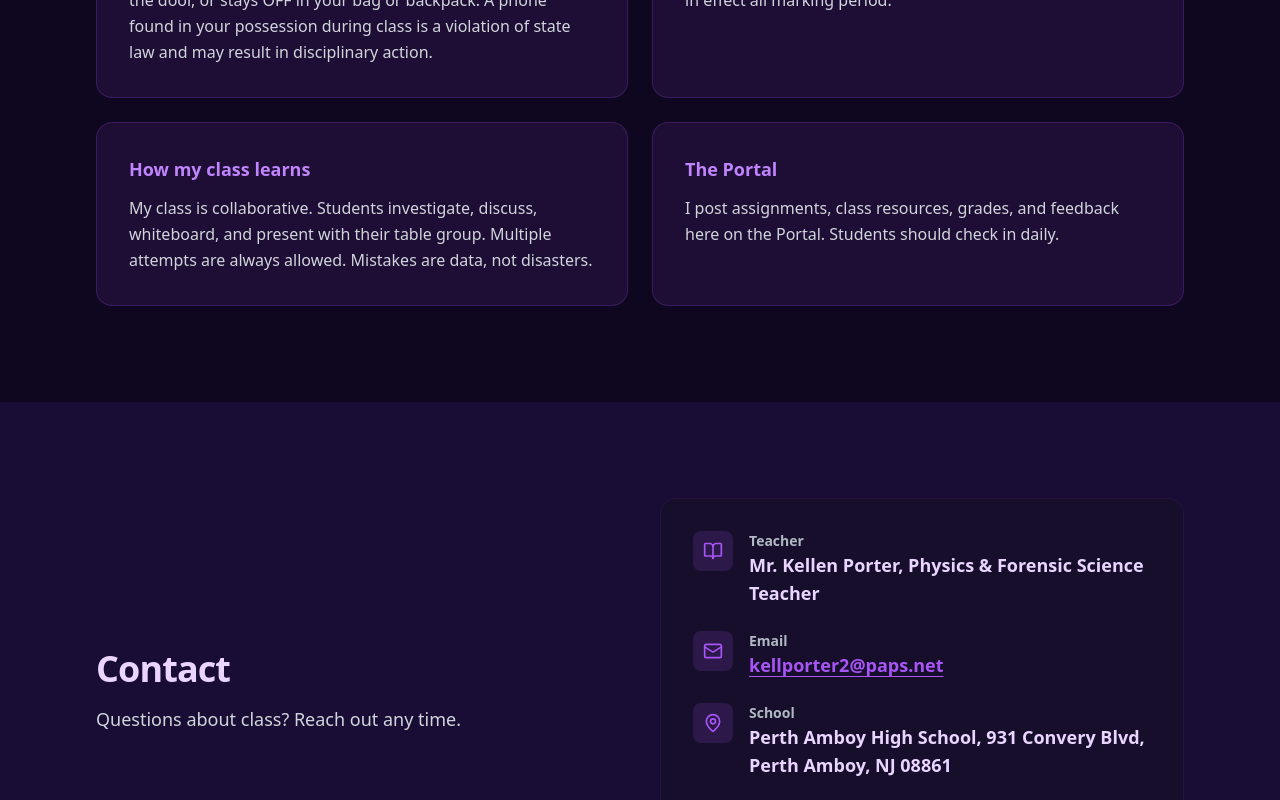
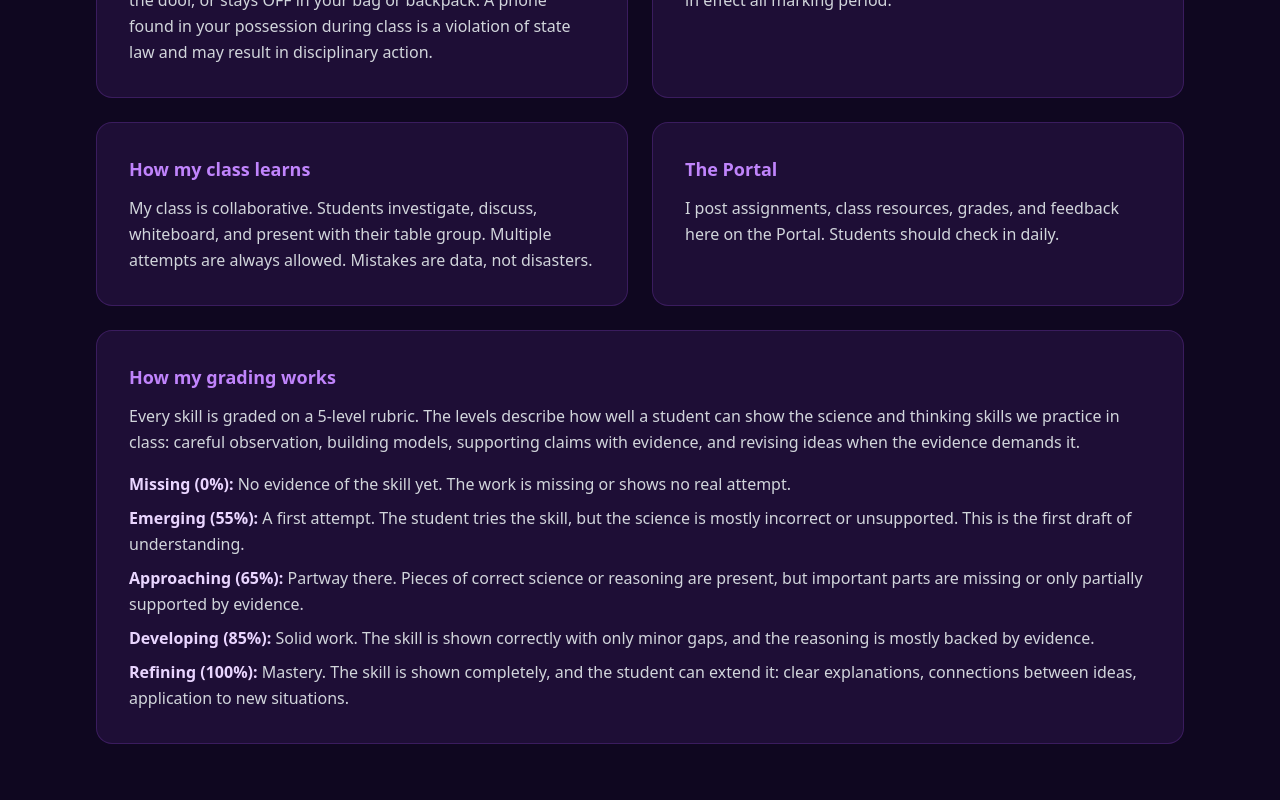
Before and after one commit to kellenporter-ai/Porters-Portal, a React (Vite) app: page / in a window 1280 px wide. Shown: the part 2000-2800 px from the top of the page. Built offline with nearby package versions, Linux system fonts and the light colour scheme; no server answers.

Commit message:
feat: add rubric tier breakdown to landing procedures section
Co-Authored-By: Kimi <noreply@kimi.com>

```diff
--- a/components/public/LandingPage.tsx
+++ b/components/public/LandingPage.tsx
@@ -194,6 +194,20 @@ const LandingPage: React.FC = () => {
                 I post assignments, class resources, grades, and feedback here on the Portal. Students should check in daily.
               </p>
             </article>
+
+            <article className="rounded-2xl border border-purple-200 bg-purple-50 p-6 dark:border-purple-500/20 dark:bg-purple-500/10 sm:p-8 md:col-span-2">
+              <h3 className="text-lg font-bold text-purple-700 dark:text-purple-400">How my grading works</h3>
+              <p className="mt-3 text-[var(--text-secondary)] leading-relaxed">
+                Every skill is graded on a 5-level rubric. The levels describe how well a student can show the science and thinking skills we practice in class: careful observation, building models, supporting claims with evidence, and revising ideas when the evidence demands it.
+              </p>
+              <ul className="mt-4 space-y-2 text-[var(--text-secondary)] leading-relaxed">
+                <li><strong className="text-[var(--text-primary)]">Missing (0%):</strong> No evidence of the skill yet. The work is missing or shows no real attempt.</li>
+                <li><strong className="text-[var(--text-primary)]">Emerging (55%):</strong> A first attempt. The student tries the skill, but the science is mostly incorrect or unsupported. This is the first draft of understanding.</li>
+                <li><strong className="text-[var(--text-primary)]">Approaching (65%):</strong> Partway there. Pieces of correct science or reasoning are present, but important parts are missing or only partially supported by evidence.</li>
+                <li><strong className="text-[var(--text-primary)]">Developing (85%):</strong> Solid work. The skill is shown correctly with only minor gaps, and the reasoning is mostly backed by evidence.</li>
+                <li><strong className="text-[var(--text-primary)]">Refining (100%):</strong> Mastery. The skill is shown completely, and the student can extend it: clear explanations, connections between ideas, application to new situations.</li>
+              </ul>
+            </article>
           </div>
         </div>
       </section>
```
